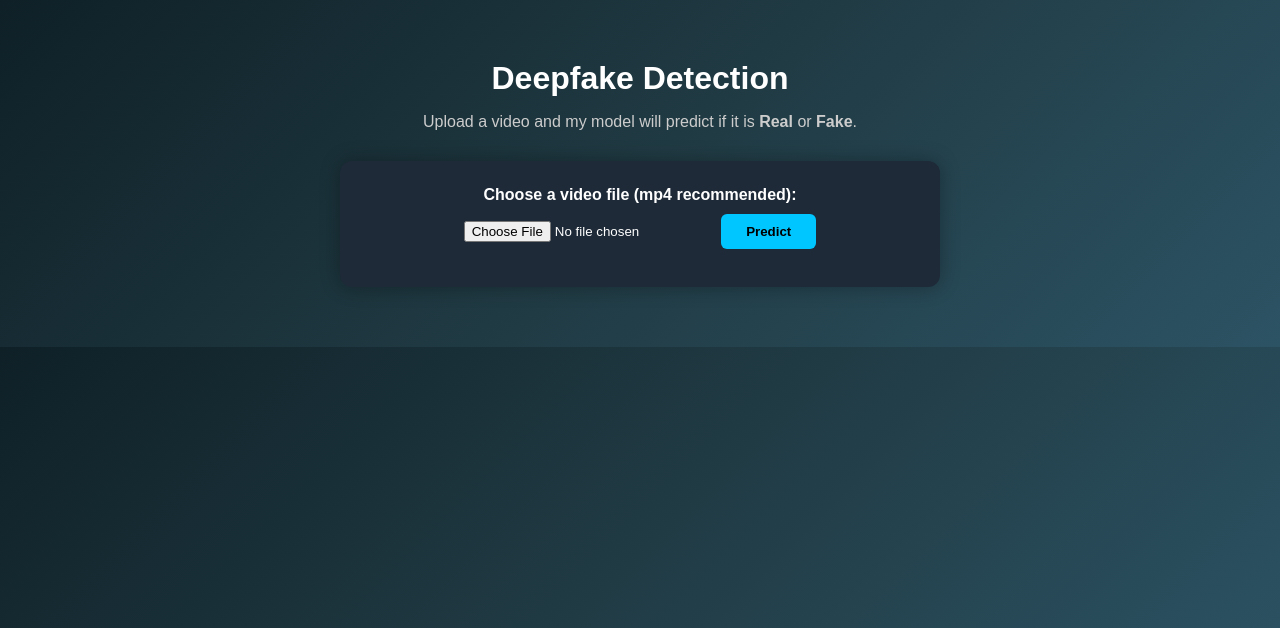
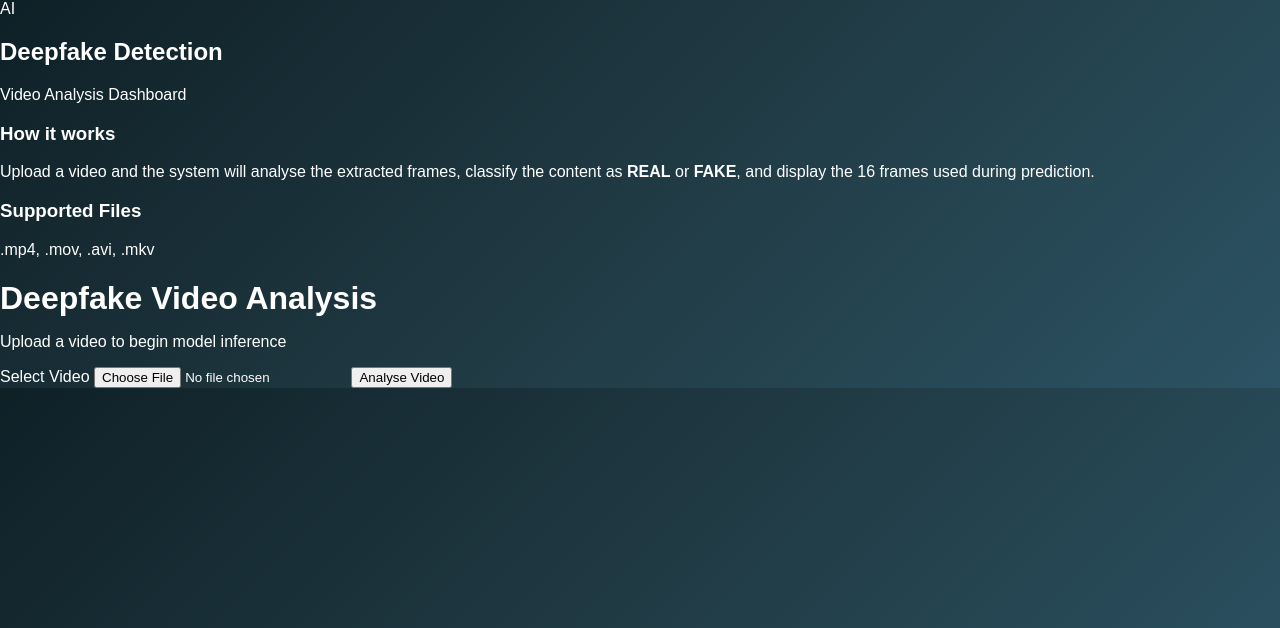
Before and after one commit to kudus12/Deepfake_detection-project, a Flask app: page / in a window 1280 px wide. Shown: the top 628 px of the page. Run offline with Flask 3, Linux system fonts and the light colour scheme.

Commit message:
week 8: redesigned HTML page

```diff
--- a/templates/index.html
+++ b/templates/index.html
@@ -1,55 +1,124 @@
-<!-- templates/index.html -->
-<!-- Week 6: My Flask UI for uploading a video and showing Real/Fake prediction -->
-
 <!DOCTYPE html>
 <html lang="en">
 <head>
-  <meta charset="UTF-8" />
-  <meta name="viewport" content="width=device-width, initial-scale=1.0" />
-  <title>Deepfake Detection</title>
+    <meta charset="UTF-8">
+    <meta name="viewport" content="width=device-width, initial-scale=1.0">
+    <title>Deepfake Detection Dashboard</title>
     <link rel="stylesheet" href="{{ url_for('static', filename='style.css') }}">
 </head>
+<body>
+    <div class="page-shell">
+        <aside class="sidebar">
+            <div class="brand">
+                <div class="brand-logo">AI</div>
+                <div>
+                    <h2>Deepfake Detection</h2>
+                    <p>Video Analysis Dashboard</p>
+                </div>
+            </div>
 
-<body>
-  <div class="container">
-    <h1>Deepfake Detection</h1>
-    <p class="subtitle">Upload a video and my model will predict if it is <b>Real</b> or <b>Fake</b>.</p>
+            <div class="sidebar-card">
+                <h3>How it works</h3>
+                <p>
+                    Upload a video and the system will analyse the extracted frames,
+                    classify the content as <strong>REAL</strong> or <strong>FAKE</strong>,
+                    and display the 16 frames used during prediction.
+                </p>
+            </div>
 
-    <!-- Upload Form -->
-    <form class="card" action="/predict" method="POST" enctype="multipart/form-data">
-      <label class="label">Choose a video file (mp4 recommended):</label>
-      <input class="file" type="file" name="file" accept="video/*" required />
+            <div class="sidebar-card">
+                <h3>Supported Files</h3>
+                <p>.mp4, .mov, .avi, .mkv</p>
+            </div>
+        </aside>
 
-      <button class="btn" type="submit">Predict</button>
+        <main class="main-content">
+            <header class="topbar">
+                <div>
+                    <h1>Deepfake Video Analysis</h1>
+                    <p>Upload a video to begin model inference</p>
+                </div>
+            </header>
+
+            <section class="upload-panel">
+                <form action="/predict" method="POST" enctype="multipart/form-data" class="upload-form">
+                    <label for="file" class="upload-label">Select Video</label>
+                    <input type="file" name="file" id="file" accept="video/*" required>
+                    <button type="submit" class="analyse-btn">Analyse Video</button>
                 </form>
+            </section>
 
-    <!-- Error message -->
             {% if error %}
-      <div class="result error">
-        <h2>Error</h2>
+            <section class="alert-card error-card">
+                <h3>Error</h3>
                 <p>{{ error }}</p>
-      </div>
+            </section>
             {% endif %}
 
-    <!-- Prediction result -->
             {% if prediction %}
-      <div class="result">
-        <h2>Result</h2>
+            <section class="results-grid">
+                <div class="card result-card">
+                    <div class="card-header">
+                        <h3>Prediction Summary</h3>
+                    </div>
 
-        <p><b>File:</b> {{ filename }}</p>
-        <p><b>Prediction:</b> <span class="tag">{{ prediction }}</span></p>
-        <p><b>Confidence:</b> {{ confidence }}%</p>
+                    <div class="prediction-badge
+                        {% if prediction == 'REAL' %}real-badge
+                        {% elif prediction == 'FAKE' %}fake-badge
+                        {% else %}neutral-badge{% endif %}">
+                        {{ prediction }}
+                    </div>
 
-        <hr />
+                    <div class="metric-list">
+                        <div class="metric-item">
+                            <span>Confidence</span>
+                            <strong>{{ confidence }}%</strong>
+                        </div>
+                        <div class="metric-item">
+                            <span>Real Probability</span>
+                            <strong>{{ prob_real }}%</strong>
+                        </div>
+                        <div class="metric-item">
+                            <span>Fake Probability</span>
+                            <strong>{{ prob_fake }}%</strong>
+                        </div>
+                    </div>
+                </div>
 
-        <p><b>Real probability:</b> {{ prob_real }}%</p>
-        <p><b>Fake probability:</b> {{ prob_fake }}%</p>
+                <div class="card video-card">
+                    <div class="card-header">
+                        <h3>Uploaded Video</h3>
+                    </div>
+                    {% if uploaded_video %}
+                    <video controls class="uploaded-video">
+                        <source src="{{ url_for('uploaded_file', filename=uploaded_video) }}">
+                        Your browser does not support the video tag.
+                    </video>
+                    {% endif %}
+                </div>
+            </section>
 
-        <p class="note">
-          Note: This is a student project model trained from scratch. Results depend on video quality and content.
-        </p>
+            {% if frame_files %}
+            <section class="card frames-card">
+                <div class="card-header">
+                    <div>
+                        <h3>Model Input Frames</h3>
+                        <p>The 16 extracted frames used during inference</p>
                     </div>
+                </div>
+
+                <div class="frames-grid">
+                    {% for frame in frame_files %}
+                    <div class="frame-tile">
+                        <img src="{{ url_for('debug_file', filename=debug_folder + '/' + frame) }}" alt="Frame {{ loop.index }}">
+                        <span>Frame {{ loop.index }}</span>
+                    </div>
+                    {% endfor %}
+                </div>
+            </section>
             {% endif %}
+            {% endif %}
+        </main>
     </div>
 </body>
 </html>
```
Lines whose indentation alone changed are shown as unchanged.
